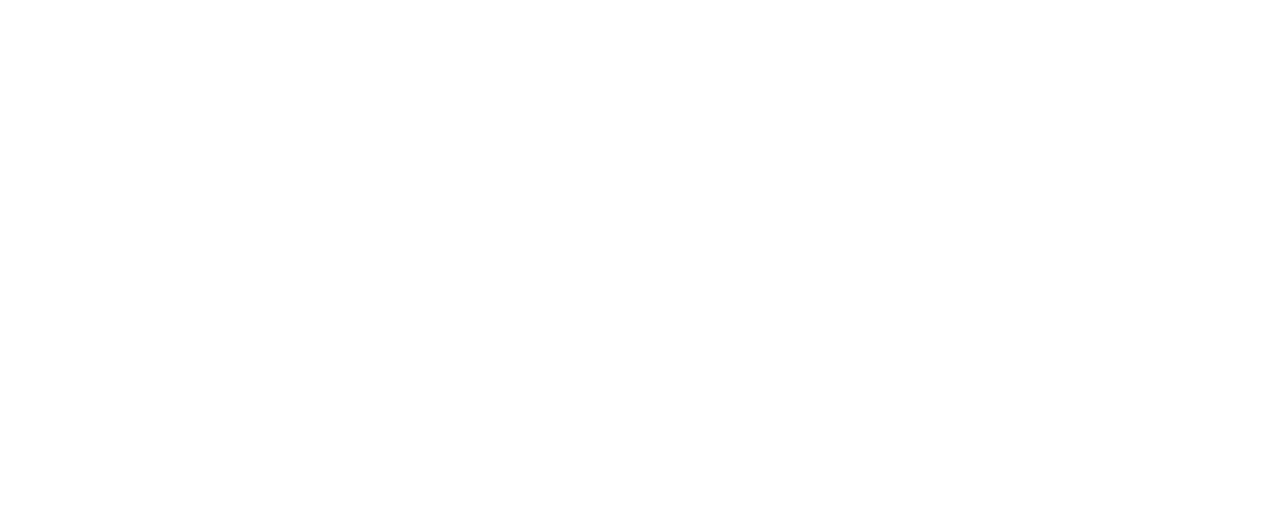
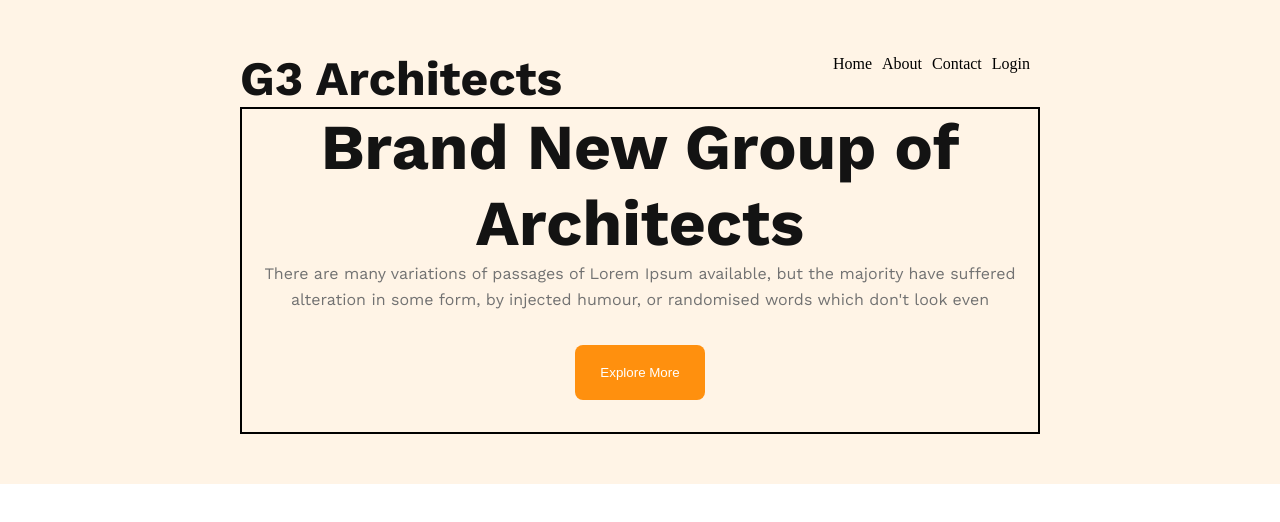
Before and after one commit to Bithe/G3-Architects, a plain HTML site: page index.html in a window 1280 px wide. Drawn offline with nearby package versions, Linux system fonts and the light colour scheme.

Commit message:
banner content

```diff
--- /dev/null
+++ b/css/architect.css
@@ -0,0 +1,86 @@
+@import url("https://fonts.googleapis.com/css2?family=Work+Sans:wght@400;500;600;700;800;900&display=swap");
+
+* {
+  margin: 0;
+  padding: 0;
+}
+
+header {
+  background: rgba(255, 144, 14, 0.1);
+  padding: 50px 240px;
+}
+
+nav {
+  display: flex;
+  justify-content: space-between;
+}
+
+.nav-tittle {
+  color: var(--Dark-01, #131313);
+  font-family: Work Sans;
+  font-size: 3rem;
+  font-style: normal;
+  font-weight: 700;
+  line-height: normal;
+}
+nav > ul {
+  display: flex;
+}
+ul li {
+  list-style: none;
+  margin-right: 10px;
+  font-size: 1rem;
+}
+
+nav li a {
+  text-decoration: none;
+  color: var(--Dark-02, #424242);
+  text-align: center;
+  font-family: Work Sans;
+  font-size: 18px;
+  font-style: normal;
+  font-weight: 500;
+  line-height: 26px;
+}
+
+.banner {
+  text-align: center;
+}
+
+.banner-content {
+  text-align: center;
+  max-width: 800px;
+  border: 2px solid;
+  margin: 0 auto;
+}
+
+.banner-tittle {
+  color: var(--Dark-01, #131313);
+  text-align: center;
+  font-family: Work Sans;
+  font-size: 4rem;
+  font-style: normal;
+  font-weight: 700;
+  line-height: normal;
+}
+
+.banner-description {
+  color: var(--Dark-03, #727272);
+  text-align: center;
+  font-family: Work Sans;
+  font-size: 16px;
+  font-style: normal;
+  font-weight: 400;
+  line-height: 26px; /* 162.5% */
+}
+
+
+
+.explore-btn{
+    border-radius: 8px;
+    background: #FF900E;
+    padding: 20px 25px;
+    border: none;
+    margin: 32px 50px;
+    color: white;
+}
--- a/index.html
+++ b/index.html
@@ -1,11 +1,39 @@
 <!DOCTYPE html>
 <html lang="en">
-<head>
-    <meta charset="UTF-8">
-    <meta name="viewport" content="width=device-width, initial-scale=1.0">
+  <head>
+    <meta charset="UTF-8" />
+    <meta name="viewport" content="width=device-width, initial-scale=1.0" />
     <title>Document</title>
-</head>
-<body>
 
-</body>
+    <link rel="stylesheet" href="css/architect.css">
+  </head>
+  <body>
+    <header>
+      <nav>
+        <h2 class="nav-tittle">G3 Architects</h2>
+        <ul>
+          <li><a href=""></a>Home</li>
+          <li><a href=""></a>About</li>
+          <li><a href=""></a>Contact</li>
+          <li><a href=""></a>Login</li>
+        </ul>
+
+      </nav>
+
+
+      <div class="banner">
+        <div class="banner-content">
+            <h1 class="banner-tittle">Brand New Group of Architects</h1>
+            <p class="banner-description">
+              There are many variations of passages of Lorem Ipsum available, but
+              the majority have suffered alteration in some form, by injected
+              humour, or randomised words which don't look even
+            </p>
+
+            <button class="explore-btn">Explore More</button>
+          </div>
+          <!-- <img src="images/banner.png" alt="" /> -->
+      </div>
+    </header>
+  </body>
 </html>
```
Also changed, not shown: images/architect.png (added), images/banner.png (added), images/icons/customers.png (added), images/icons/email.png (added), images/icons/projects.png (added), images/icons/ribon.png (added), images/sponsors/amazon.png (added), images/sponsors/figma.png (added), images/sponsors/google.png (added), images/sponsors/spotify.png (added), images/sponsors/telerama.png (added), images/team1.png (added), images/team2.png (added), images/team3.png (added), 1 more files.
